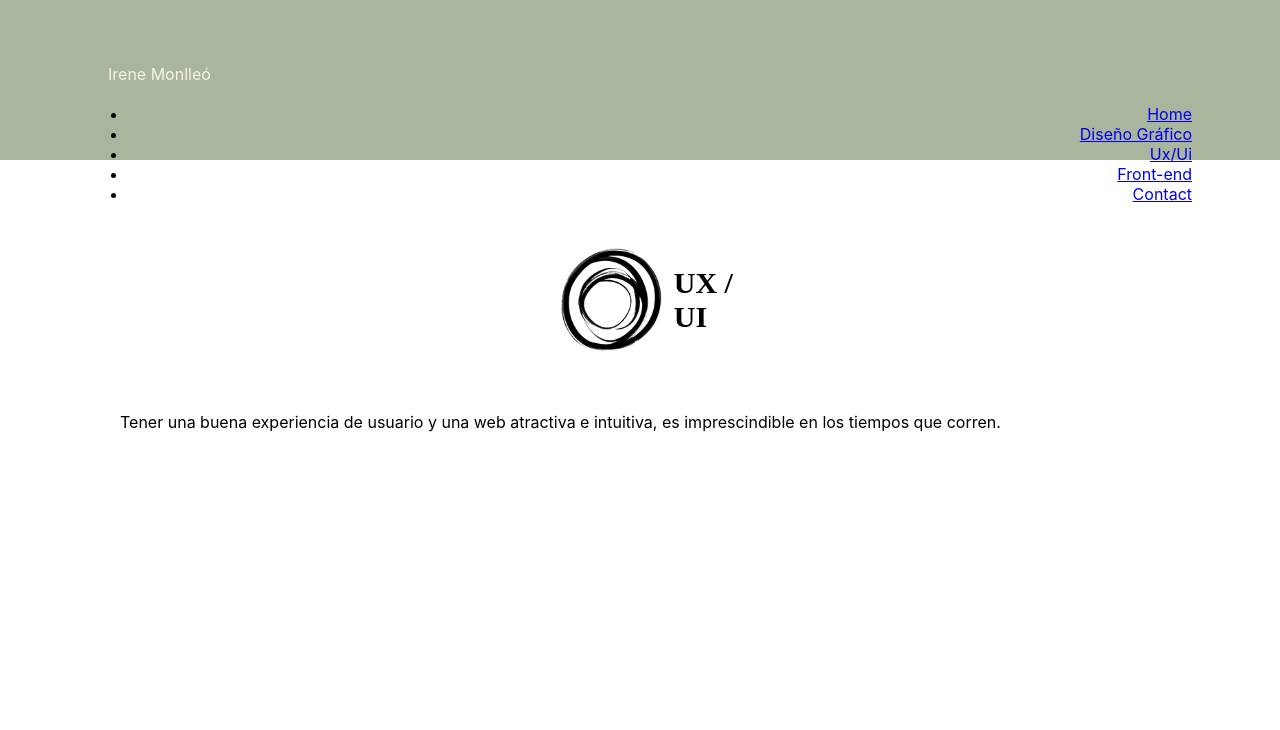
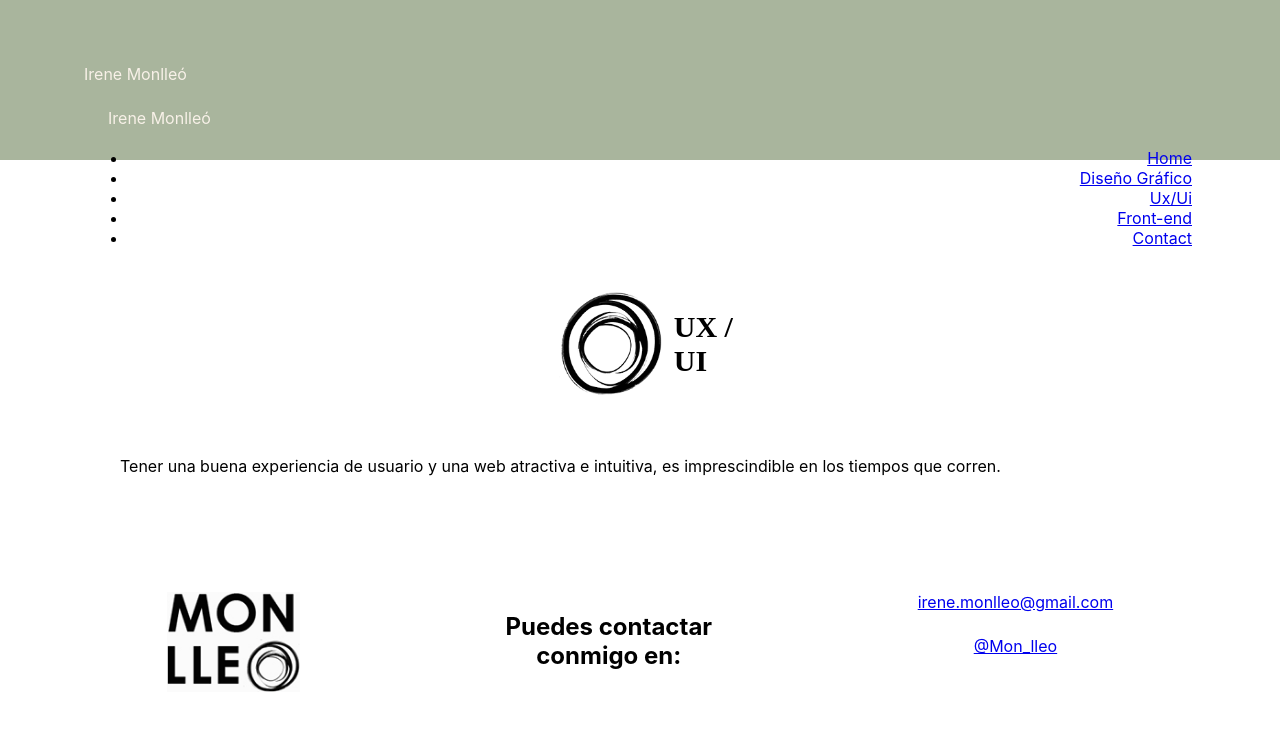
Before and after one commit to IreneMonlleo/Project-Gamma, a React (Create React App) app in the folder react-demo/: page /ux in a window 1280 px wide. Shown: the top 730 px of the page. Built offline with nearby package versions, Linux system fonts and the light colour scheme.

Commit message:
style footer

```diff
--- a/react-demo/src/App.jsx
+++ b/react-demo/src/App.jsx
@@ -1,4 +1,4 @@
-import React, { useEffect } from 'react';
+import React from 'react';
 import { Route, Routes } from 'react-router-dom';
 import './App.css';
 import Navbar from './components/Navbar';
@@ -17,10 +17,9 @@ function App() {
 
   return (
     <div className="App">
+      <p className='name'>Irene Monlleó</p>
 
       <Navbar></Navbar>
-
-
       <Routes>
         <Route path="/" element={<Home />} />
         <Route path="/grafic" element={<Grafic />}></Route>
--- a/react-demo/src/Components/Header.css
+++ b/react-demo/src/Components/Header.css
@@ -19,6 +19,10 @@
              right: 0px;
              z-index: -1;
         }
+        .container__title{
+            display: flex;
+            flex-direction:column ;
+        }
 
         .header__title{
             font-size: 30px;
--- a/react-demo/src/Components/header.jsx
+++ b/react-demo/src/Components/header.jsx
@@ -6,10 +6,10 @@ export default function Header(props) {
   return <header className="header">
     <div className='header__container'>
       <img className='header__image' src={ props.img } alt="Mancha corporativa" />
-      <span className='container__title'>
-        <h1 className='header__title'> { props.title }</h1>
-        <h1 className="header__title">{ props.secondtitle }</h1>
-      </span>
+      <h1 className='container__title'>
+        <span className='header__title'> { props.title }</span>
+        <span className='header__title'>{ props.secondtitle }</span>
+      </h1>
     </div>
     <p className="header__description"> { props.description }</p>
   </header>
--- a/react-demo/src/components/Footer.css
+++ b/react-demo/src/components/Footer.css
@@ -1,3 +1,33 @@
-.footer{
+.footer {
     background-color: var(--color-margin);
+    margin-top: 60px;
+
 }
+    .footer__logo {
+     height: 100px;
+    }
+    .footer__title {
+
+        font-size:24px;
+        margin-bottom: 48px;
+    }
+        .title--top{
+            display:block;
+        }
+    .contact {
+        margin-bottom: 84px;
+
+    }
+        .footer__email {
+            display:block;
+            padding-bottom: 24px;
+        }
+
+@media all and (min-width: 600px){
+    .footer{
+        display:flex;
+        justify-content: space-around;
+
+    }
+
+}
--- a/react-demo/src/components/Footer.jsx
+++ b/react-demo/src/components/Footer.jsx
@@ -4,9 +4,15 @@ export default function Footer(props) {
 
 
     return <div className='footer'>
+      {props.children}
       <img className="footer__logo" src={props.img} alt="logo Monlleo" />
-      <h2 className="footer__title"> { props.name }</h2>
-      <p className="footer__email">{props.email}</p>
-      <p className="footer__rrss">{props.rrss}</p>
+      <h2 className="footer__title">
+        <span className="title--top">Puedes contactar</span>
+        <span>conmigo en:</span>
+      </h2>
+      <div className="contact">
+        <a className="footer__email" href="mailto:irene.monlleo@gmail.com" >irene.monlleo@gmail.com</a>
+        <a className="footer__rrss" href="https://www.instagram.com/mon_lleo/">@Mon_lleo</a>
+      </div>
     </div>
   }
--- a/react-demo/src/page/Front.jsx
+++ b/react-demo/src/page/Front.jsx
@@ -15,6 +15,6 @@ export default  function Front() {
         <main>
 
         </main>
-        <Footer img={logofront} name="Puedes contactar conmigo en:" email="irene.monlleo@gmail.com" rrss= "@Mon_lleo"></Footer>
+        <Footer img={logofront} name="Puedes contactar conmigo en:"></Footer>
     </div>
   }
--- a/react-demo/src/page/Grafic.jsx
+++ b/react-demo/src/page/Grafic.jsx
@@ -1,5 +1,10 @@
 import Header from "../components/Header";
+import Footer from "../components/Footer";
+
 import ManchaGrafic from '../img/ManchaGrafic.png';
+import logografic from '../img/LogoGrafic.jpg';
+
+
 
 
 
@@ -14,5 +19,6 @@ export default  function Grafic() {
         <main className="container__grid">
 
         </main>
+        <Footer img={logografic} name="Puedes contactar conmigo en:" ></Footer>
     </div>
   }
--- a/react-demo/src/page/Ux.jsx
+++ b/react-demo/src/page/Ux.jsx
@@ -1,5 +1,8 @@
+import Footer from "../components/Footer";
 import Header from "../components/Header";
+
 import ManchaUX from '../img/ManchaUx.png';
+import logoUx from '../img/LogoUx.jpg';
 
 
 
@@ -12,6 +15,6 @@ export default  function Ux() {
         <main>
 
         </main>
-
+        <Footer img={logoUx} name="Puedes contactar conmigo en:" ></Footer>
     </div>
   }
```
Also changed, not shown: react-demo/public/jsons/data.json (+6 -6 lines), react-demo/src/img/LogoGrafic.jpg (added), react-demo/src/img/LogoUx.jpg (added).
